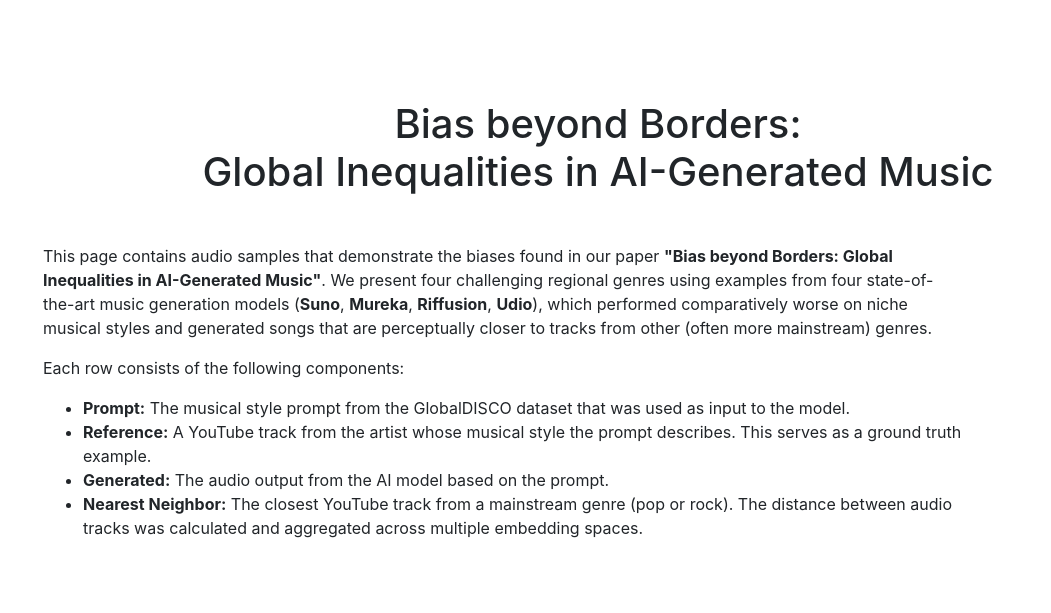
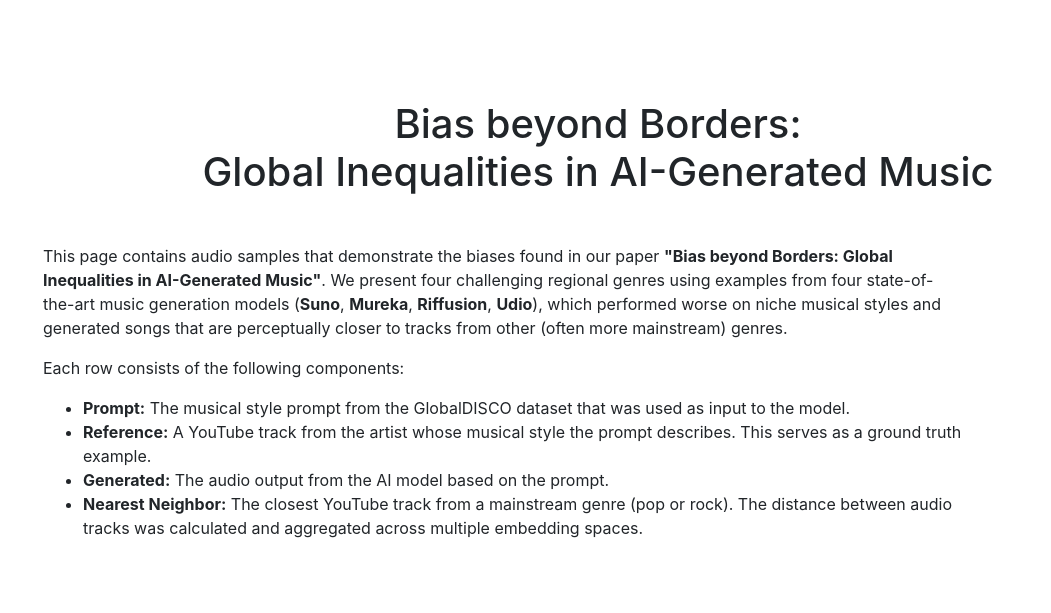
Before and after one commit to a-b-solak/globaldisco, a plain HTML site: page index.html in a window 1280 px wide. Shown: the top 613 px of the page, without its empty margins (42-1093 px from the left). Drawn offline with nearby package versions, Linux system fonts and the light colour scheme.

Commit message:
Add files via upload

```diff
--- a/index.html
+++ b/index.html
@@ -76,7 +76,7 @@
         <p>
           This page contains audio samples that demonstrate the biases found in our paper <strong>"Bias beyond Borders: Global Inequalities in AI-Generated Music"</strong>.
           We present four challenging regional genres using examples from four state-of-the-art music generation models (<strong>Suno</strong>, <strong>Mureka</strong>, <strong>Riffusion</strong>, <strong>Udio</strong>),
-          which performed comparatively worse on niche musical styles and generated songs that are perceptually closer to tracks from other (often more mainstream) genres.
+          which performed worse on niche musical styles and generated songs that are perceptually closer to tracks from other (often more mainstream) genres.
         </p>
         <p>
           Each row consists of the following components:
```
